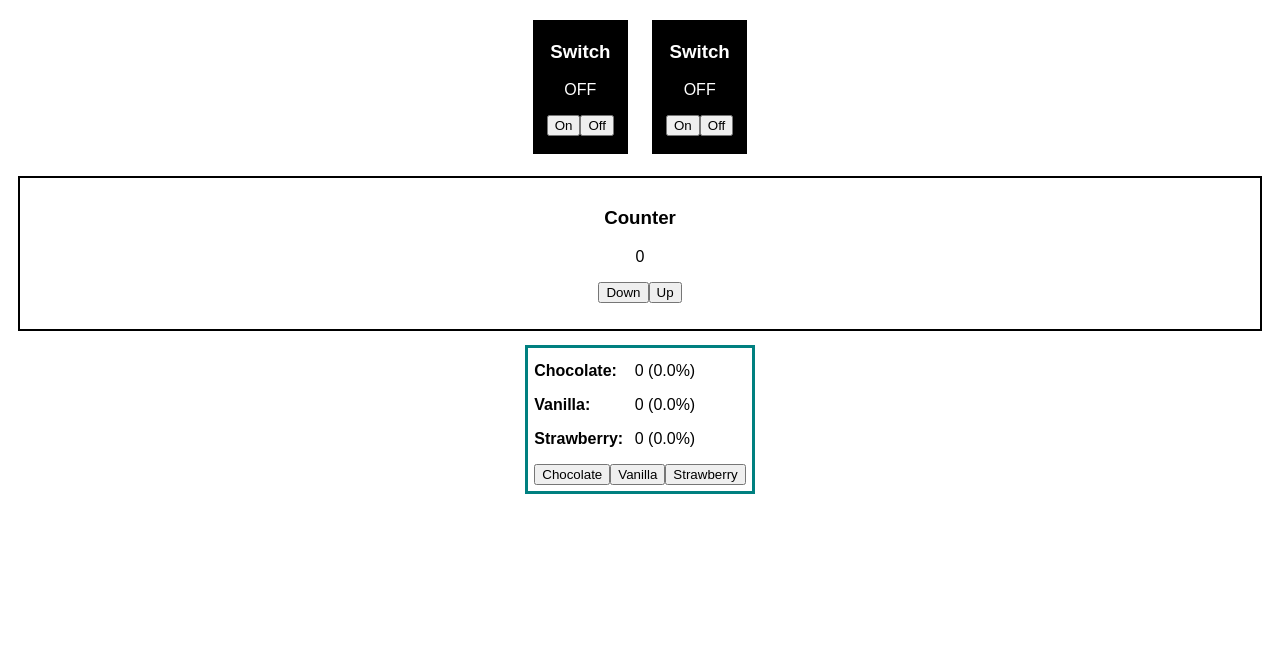
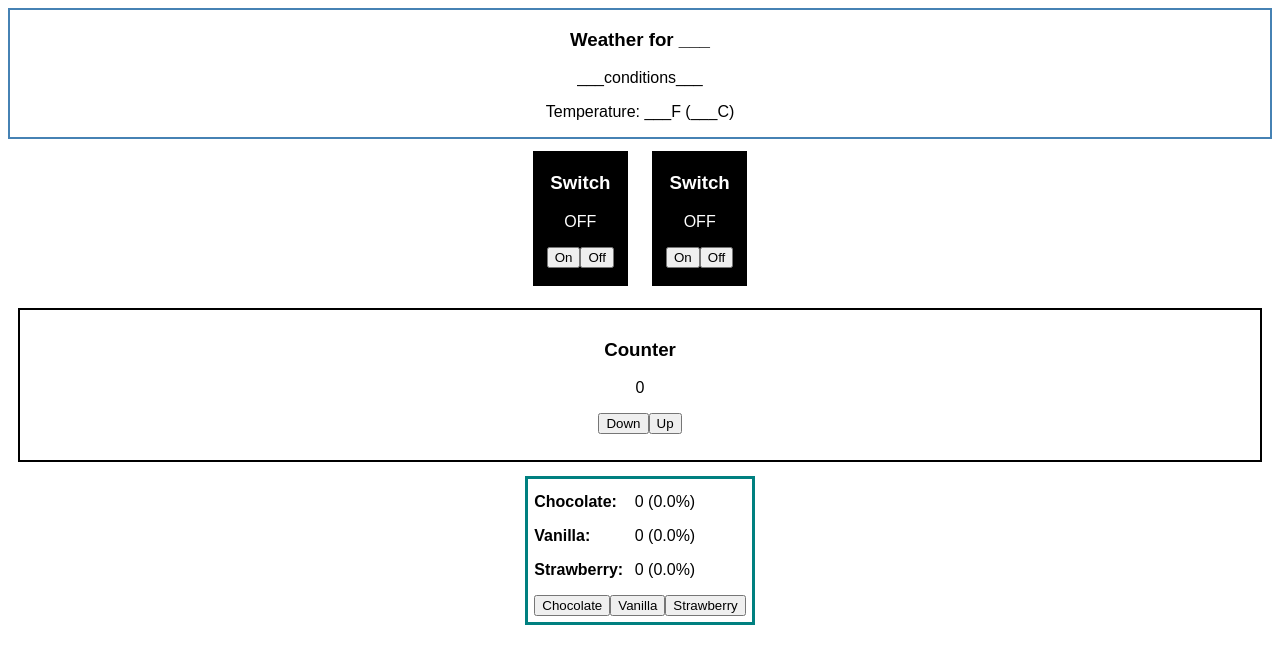
Before and after one commit to dwolverton/react-workshop-demos, a React (Create React App) app: page / in a window 1280 px wide. Shown: the top 664 px of the page. Built offline with nearby package versions, Linux system fonts and the light colour scheme.

Commit message:
Started Weather

```diff
--- a/src/App.js
+++ b/src/App.js
@@ -2,11 +2,13 @@
 import Counter from "./components/Counter";
 import Switch from "./components/Switch";
 import Votes from "./components/Votes";
+import Weather from "./components/Weather";
 import "./styles.css";
 
 export default function App() {
   return (
     <div className="App">
+      <Weather />
       <Switch />
       <Switch />
       <Counter />
--- /dev/null
+++ b/src/components/Weather.css
@@ -0,0 +1,3 @@
+.Weather {
+  border: 2px solid steelblue;
+}
--- /dev/null
+++ b/src/components/Weather.js
@@ -0,0 +1,14 @@
+import React from "react";
+import "./Weather.css";
+
+function Weather() {
+  return (
+    <div className="Weather">
+      <h3>Weather for ___</h3>
+      <p>___conditions___</p>
+      <p>Temperature: ___F (___C)</p>
+    </div>
+  );
+}
+
+export default Weather;
```
